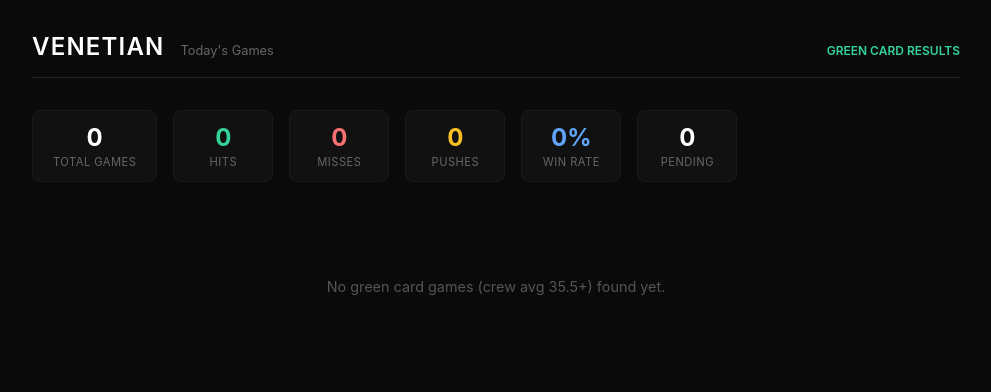
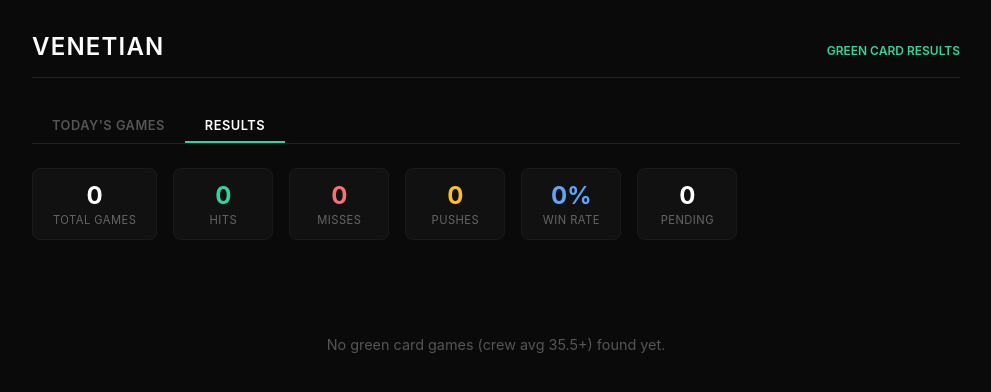
Before and after one commit to weegleweegle/venetian, a Flask app: page /results in a window 1280 px wide. Shown: the top 392 px of the page, without its empty margins (144-1135 px from the left). Run offline with Flask 3, Linux system fonts and the light colour scheme; data that the repository does not hold is empty.

Commit message:
Add tab navigation between Today's Games and Results pages
Co-Authored-By: Claude Opus 4.6 <noreply@anthropic.com>

```diff
--- a/templates/results.html
+++ b/templates/results.html
@@ -42,14 +42,31 @@
             letter-spacing: 0.05em;
         }
 
-        .nav-link {
-            font-size: 0.8rem;
-            color: #666;
-            text-decoration: none;
-            transition: color 0.15s;
+        /* ── NAV TABS ──────────────────────────────────────────── */
+        .nav-tabs {
+            display: flex;
+            gap: 0;
+            margin-bottom: 1.5rem;
+            border-bottom: 1px solid #222;
         }
 
-        .nav-link:hover { color: #fff; }
+        .nav-tab {
+            font-size: 0.8rem;
+            font-weight: 600;
+            color: #555;
+            text-decoration: none;
+            padding: 0.5rem 1.25rem;
+            border-bottom: 2px solid transparent;
+            transition: all 0.15s;
+            letter-spacing: 0.04em;
+        }
+
+        .nav-tab:hover { color: #bbb; }
+
+        .nav-tab.active {
+            color: #fff;
+            border-bottom-color: #34d399;
+        }
 
         /* ── SUMMARY CARDS ──────────────────────────────────────── */
         .summary-bar {
@@ -279,10 +296,14 @@
         <header>
             <div class="header-left">
                 <h1>VENETIAN</h1>
-                <a href="/" class="nav-link">Today's Games</a>
             </div>
             <span style="font-size: 0.75rem; color: #34d399; font-weight: 600;">GREEN CARD RESULTS</span>
         </header>
+
+        <div class="nav-tabs">
+            <a href="/" class="nav-tab">TODAY'S GAMES</a>
+            <a href="/results" class="nav-tab active">RESULTS</a>
+        </div>
 
         <div class="summary-bar">
             <div class="summary-card">
```
Also changed, not shown: templates/index.html (+31 -1 lines).
